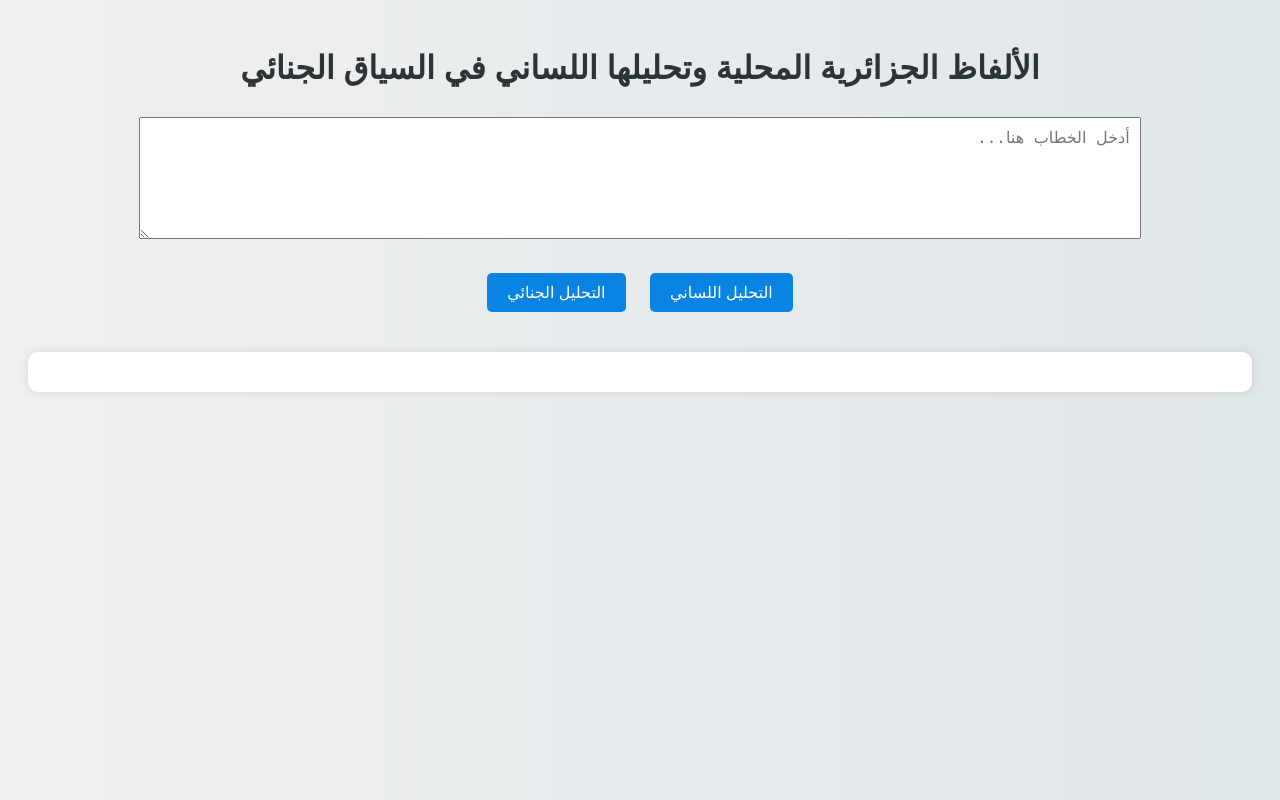
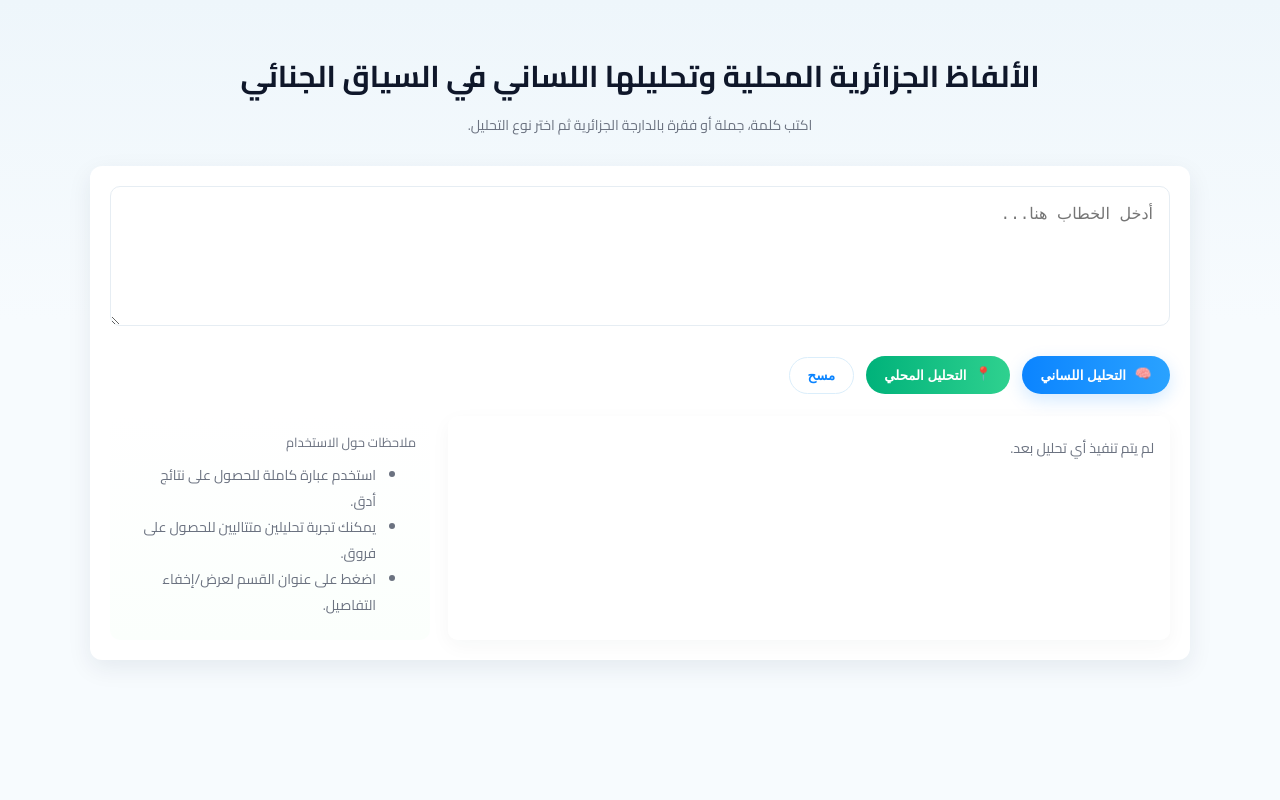
Before and after one commit to hamlasiraj/lingoaDZ, a plain HTML site: page index.html in a window 1280 px wide. Drawn offline with Linux system fonts and the light colour scheme.

Commit message:
new UI and features

```diff
--- a/index.html
+++ b/index.html
@@ -1,25 +1,73 @@
 <!DOCTYPE html>
-<html lang="ar">
+<html lang="ar" dir="rtl">
   <head>
-    <meta charset="UTF-8" />
+    <meta charset="utf-8" />
+    <meta name="viewport" content="width=device-width,initial-scale=1" />
     <title>تحليل الألفاظ الجزائرية</title>
-    <link rel="stylesheet" href="style.css" />
+    <link
+      href="https://fonts.googleapis.com/css2?family=Cairo:wght@300;400;600;700&display=swap"
+      rel="stylesheet"
+    />
+    <link rel="stylesheet" href="./style.css" />
   </head>
   <body>
+    <div class="wrap">
+      <header>
+        <h1>الألفاظ الجزائرية المحلية وتحليلها اللساني في السياق الجنائي</h1>
+        <p class="lead">
+          اكتب كلمة، جملة أو فقرة بالدارجة الجزائرية ثم اختر نوع التحليل.
+        </p>
+      </header>
+
+      <div class="card">
+        <div class="input-area">
+          <textarea id="textInput" placeholder="أدخل الخطاب هنا..."></textarea>
+
+          <div class="controls">
+            <button class="btn btn-primary" onclick="analyzeLinguistic()">
+              <span class="icon">🧠</span>
+              التحليل اللساني
+            </button>
+
+            <button class="btn btn-secondary" onclick="analyzeForensic()">
+              <span class="icon">📍</span>
+              التحليل المحلي
+            </button>
+
+            <button class="btn btn-ghost" id="clearBtn">مسح</button>
+
+            <div
+              id="loading"
+              class="flex"
+              style="display: none; margin-left: 8px"
+            >
+              <div class="spinner"></div>
+            </div>
+          </div>
+        </div>
+
+        <div class="result-area">
+          <div class="result-grid">
+            <div id="analysisResult" class="analysis">
+              <span class="muted">لم يتم تنفيذ أي تحليل بعد.</span>
+            </div>
+
+            <aside class="sidebar">
+              <div class="mini">ملاحظات حول الاستخدام</div>
+              <ul style="padding-left: 12px; margin: 0 0 8px">
+                <li class="muted">استخدم عبارة كاملة للحصول على نتائج أدق.</li>
+                <li class="muted">
+                  يمكنك تجربة تحليلين متتاليين للحصول على فروق.
+                </li>
+                <li class="muted">اضغط على عنوان القسم لعرض/إخفاء التفاصيل.</li>
+              </ul>
+            </aside>
+          </div>
+        </div>
+      </div>
+    </div>
+
+    <!-- ✅ linked external JS -->
     <script src="./scripts.js"></script>
-    <h1>الألفاظ الجزائرية المحلية وتحليلها اللساني في السياق الجنائي</h1>
-
-    <textarea id="textInput" placeholder="أدخل الخطاب هنا..."></textarea><br />
-    <button onclick="analyzeLinguistic()">التحليل اللساني</button>
-    <button onclick="analyzeForensic()">التحليل الجنائي</button>
-
-    <div id="analysisResult"></div>
   </body>
 </html>
-<!DOCTYPE html>
-<div id="spokenMenu" style="display: none; margin-top: 10px">
-  <input type="file" accept="audio/*" id="audioInput" /><br /><br />
-  <button onclick="analyzeSpokenLinguistic()">📊 التحليل اللساني</button>
-  <button onclick="analyzeSpokenForensic()">⚖️ اللسانيات الجنائية</button>
-  <p id="spokenResult"></p>
-</div>
--- a/scripts.js
+++ b/scripts.js
@@ -1,5 +1,3 @@
-
-
 function normalize(text) {
   return text
     .toLowerCase()
@@ -7,6 +5,40 @@ function normalize(text) {
     .replace(/[^\u0621-\u064A\s]/g, '')
     .replace(/\s+/g, ' ')
     .trim();
+}
+
+// Show/hide spinner
+function setLoading(on) {
+  document.getElementById("loading").style.display = on ? "flex" : "none";
+}
+
+// Render collapsible sections
+function renderSections(resultBox, sections) {
+  resultBox.innerHTML = "";
+
+  sections.forEach(({ key, label, value }) => {
+    if (value && value.trim() !== "") {
+      const section = document.createElement("div");
+      section.className = "section";
+      section.innerHTML = `
+        <div class="coll" data-key="${key}">
+          <div style="display:flex;gap:10px;align-items:center">
+            <strong>${label}</strong> <span class="badge">عرض التفاصيل</span>
+          </div>
+          <div style="font-size:13px;color:var(--muted)">انقر للعرض</div>
+        </div>
+        <div class="coll-content"><div style="padding-top:6px">${value}</div></div>
+      `;
+      resultBox.appendChild(section);
+
+      const coll = section.querySelector(".coll");
+      coll.addEventListener("click", () => {
+        coll.classList.toggle("open");
+        const content = coll.nextElementSibling;
+        content.style.maxHeight = coll.classList.contains("open") ? content.scrollHeight + "px" : 0;
+      });
+    }
+  });
 }
 
 async function analyzeLinguistic() {
@@ -18,28 +50,28 @@ async function analyzeLinguistic() {
     return;
   }
 
+  setLoading(true);
   resultBox.innerHTML = "⏳ جاري التحليل...";
 
   try {
-    const response = await fetch("http://localhost:5000/analyze", {
+    const response = await fetch("https://lingoadz-backend.onrender.com/analyze", {
       method: "POST",
       headers: { "Content-Type": "application/json" },
-      body: JSON.stringify({ word: input })  // ✅ send the word
+      body: JSON.stringify({ word: input })
     });
 
     const data = await response.json();
 
     if (data && data.expression) {
-      resultBox.innerHTML = `
-        <h3>🧠 التحليل اللساني:</h3>
-        <div>
-          <strong>📌 التعبير:</strong> ${data.expression}<br>
-          🔊 <b>صوتي:</b> ${data.phonetic}<br>
-          🧬 <b>صرفي:</b> ${data.morpho}<br>
-          🧩 <b>نحوي:</b> ${data.syntax}<br>
-          🧠 <b>دلالي:</b> ${data.semantic}<br>
-          💬 <b>تداولي:</b> ${data.pragmatic}
-        </div>`;
+      const sections = [
+        { key: "expression", label: "📌 التعبير", value: data.expression },
+        { key: "phonetic", label: "🔊 صوتي", value: data.phonetic },
+        { key: "morpho", label: "🧬 صرفي", value: data.morpho },
+        { key: "syntax", label: "🧩 نحوي", value: data.syntax },
+        { key: "semantic", label: "🧠 دلالي", value: data.semantic },
+        { key: "pragmatic", label: "💬 تداولي", value: data.pragmatic },
+      ];
+      renderSections(resultBox, sections);
     } else {
       resultBox.innerHTML = "<p style='color:red;'>⚠️ لم يتم العثور على نتيجة.</p>";
     }
@@ -47,10 +79,10 @@ async function analyzeLinguistic() {
   } catch (error) {
     console.error(error);
     resultBox.innerHTML = "<p style='color:red;'>❌ خطأ في الاتصال بالخادم.</p>";
+  } finally {
+    setLoading(false);
   }
 }
-
-
 
 async function analyzeForensic() {
   const input = normalize(document.getElementById("textInput").value);
@@ -61,25 +93,25 @@ async function analyzeForensic() {
     return;
   }
 
+  setLoading(true);
   resultBox.innerHTML = "⏳ جاري التحليل...";
 
   try {
-    const response = await fetch("http://localhost:5000/analyze", {
+    const response = await fetch("https://lingoadz-backend.onrender.com/analyze", {
       method: "POST",
       headers: { "Content-Type": "application/json" },
-      body: JSON.stringify({ word: input })  // ✅ send the word
+      body: JSON.stringify({ word: input })
     });
 
     const data = await response.json();
 
     if (data && data.expression) {
-      resultBox.innerHTML = `
-        <h3>⚖️ التحليل الجنائي:</h3>
-        <div>
-          <strong>📌 التعبير:</strong> ${data.expression}<br>
-          📍 <b>المنطقة:</b> ${data.region}<br>
-          ⚖️ <b>الوصف الجنائي:</b> ${data.forensic}
-        </div>`;
+      const sections = [
+        { key: "expression", label: "📌 التعبير", value: data.expression },
+        { key: "region", label: "📍 المنطقة", value: data.region },
+        { key: "forensic", label: "⚖️ الوصف الجنائي", value: data.forensic },
+      ];
+      renderSections(resultBox, sections);
     } else {
       resultBox.innerHTML = "<p style='color:red;'>⚠️ لا يوجد وصف جنائي.</p>";
     }
@@ -87,5 +119,14 @@ async function analyzeForensic() {
   } catch (error) {
     console.error(error);
     resultBox.innerHTML = "<p style='color:red;'>❌ خطأ في الاتصال بالخادم.</p>";
+  } finally {
+    setLoading(false);
   }
 }
+
+// Clear button handler
+document.getElementById("clearBtn").addEventListener("click", () => {
+  document.getElementById("textInput").value = "";
+  document.getElementById("analysisResult").innerHTML =
+    "<span class='muted'>لم يتم تنفيذ أي تحليل بعد.</span>";
+});
--- a/style.css
+++ b/style.css
@@ -1,52 +1,198 @@
+:root {
+  --bg1: #eef6fb;
+  --bg2: #ffffff;
+  --accent: #0b84ff;
+  --accent-2: #00b27a;
+  --muted: #6b7280;
+  --card-shadow: 0 8px 24px rgba(12, 40, 60, 0.08);
+  --glass: rgba(255, 255, 255, 0.7);
+  --radius: 12px;
+  font-family: "Cairo", system-ui, sans-serif;
+}
+* {
+  box-sizing: border-box;
+}
+html,
 body {
-  font-family: "Arial", sans-serif;
-  background: linear-gradient(to right, #f0f0f0, #dfe6e9);
-  direction: rtl;
-  padding: 20px;
-  text-align: center;
+  height: 100%;
+}
+body {
+  margin: 0;
+  background: linear-gradient(180deg, var(--bg1), #f7fbfe 40%);
+  color: #0f172a;
+  -webkit-font-smoothing: antialiased;
+  -moz-osx-font-smoothing: grayscale;
+  padding: 40px 20px;
+}
+.wrap {
+  max-width: 1100px;
+  margin: 0 auto;
+}
+header {
+  display: flex;
+  align-items: center;
+  justify-content: center;
+  flex-direction: column;
+  gap: 8px;
+}
+h1 {
+  font-size: 30px;
+  margin: 8px 0 0;
+  font-weight: 700;
+}
+p.lead {
+  color: var(--muted);
+  margin: 0;
+  font-size: 14px;
 }
 
-h1 {
-  color: #2d3436;
-  margin-bottom: 30px;
+.card {
+  background: var(--bg2);
+  border-radius: var(--radius);
+  box-shadow: var(--card-shadow);
+  padding: 20px;
+  margin-top: 28px;
 }
 
+.input-area {
+  display: flex;
+  gap: 18px;
+  align-items: flex-start;
+  flex-direction: column;
+}
 textarea {
-  width: 80%;
-  height: 100px;
-  margin-bottom: 20px;
+  width: 100%;
+  min-height: 140px;
+  resize: vertical;
+  padding: 16px;
+  border-radius: 10px;
+  border: 1px solid #e6edf3;
   font-size: 16px;
-  padding: 10px;
+  line-height: 1.6;
+  direction: rtl;
+}
+.controls {
+  display: flex;
+  gap: 12px;
+  align-items: center;
+  justify-content: center;
+  margin-top: 12px;
+}
+.btn {
+  border: 0;
+  padding: 10px 18px;
+  border-radius: 999px;
+  cursor: pointer;
+  font-weight: 600;
+  display: inline-flex;
+  gap: 8px;
+  align-items: center;
+}
+.btn:active {
+  transform: translateY(1px);
+}
+.btn-primary {
+  background: linear-gradient(90deg, var(--accent), #2aa2ff);
+  color: white;
+  box-shadow: 0 6px 18px rgba(11, 132, 255, 0.18);
+}
+.btn-ghost {
+  background: transparent;
+  border: 1px solid #dbeefb;
+  color: var(--accent);
+}
+.btn-secondary {
+  background: linear-gradient(90deg, var(--accent-2), #2fd18f);
+  color: white;
+}
+.icon {
+  width: 18px;
+  height: 18px;
+  display: inline-block;
 }
 
-button {
-  padding: 10px 20px;
-  margin: 10px;
-  font-size: 16px;
-  cursor: pointer;
-  background-color: #0984e3;
-  color: white;
-  border: none;
-  border-radius: 5px;
+.result-area {
+  margin-top: 22px;
+}
+.result-grid {
+  display: grid;
+  grid-template-columns: 1fr 320px;
+  gap: 18px;
+}
+@media (max-width: 900px) {
+  .result-grid {
+    grid-template-columns: 1fr;
+  }
 }
 
-button:hover {
-  background-color: #74b9ff;
+.analysis {
+  padding: 16px;
+  border-radius: 10px;
+  background: linear-gradient(180deg, var(--glass), #ffffff);
+  box-shadow: 0 6px 20px rgba(12, 40, 60, 0.04);
+}
+.section {
+  margin-bottom: 12px;
+  padding: 12px;
+  border-radius: 8px;
+  border: 1px solid #f1f6fa;
+  background: linear-gradient(180deg, #fff, #fbfeff);
+}
+.section h3 {
+  margin: 0 0 6px;
+  font-size: 16px;
+}
+.badge {
+  display: inline-block;
+  font-size: 13px;
+  padding: 6px 8px;
+  border-radius: 999px;
+  background: #f3f8ff;
+  color: var(--accent);
+  margin-left: 8px;
+}
+.muted {
+  color: var(--muted);
+  font-size: 14px;
 }
 
-#analysisResult {
-  margin-top: 30px;
-  text-align: right;
-  padding: 20px;
-  background: #ffffff;
+.sidebar {
+  padding: 14px;
   border-radius: 10px;
-  box-shadow: 0 0 10px rgba(0,0,0,0.1);
+  background: linear-gradient(180deg, #fff, #fbfffc);
+  min-height: 140px;
 }
-#newExpressionForm input {
-  margin: 5px;
-  padding: 8px;
-  width: 70%;
-  font-size: 14px;
-  border-radius: 5px;
-  border: 1px solid #ccc;
+.mini {
+  font-size: 13px;
+  color: var(--muted);
+  margin-bottom: 8px;
 }
+
+/* small helpers */
+.flex {
+  display: flex;
+  align-items: center;
+}
+
+@keyframes spin {
+  to {
+    transform: rotate(360deg);
+  }
+}
+
+/* collapsible */
+.coll {
+  cursor: pointer;
+  display: flex;
+  justify-content: space-between;
+  align-items: center;
+}
+.coll + .coll-content {
+  max-height: 0;
+  overflow: hidden;
+  transition: max-height 0.28s ease;
+}
+.coll.open + .coll-content {
+  max-height: 600px;
+  padding-top: 12px;
+}
```
